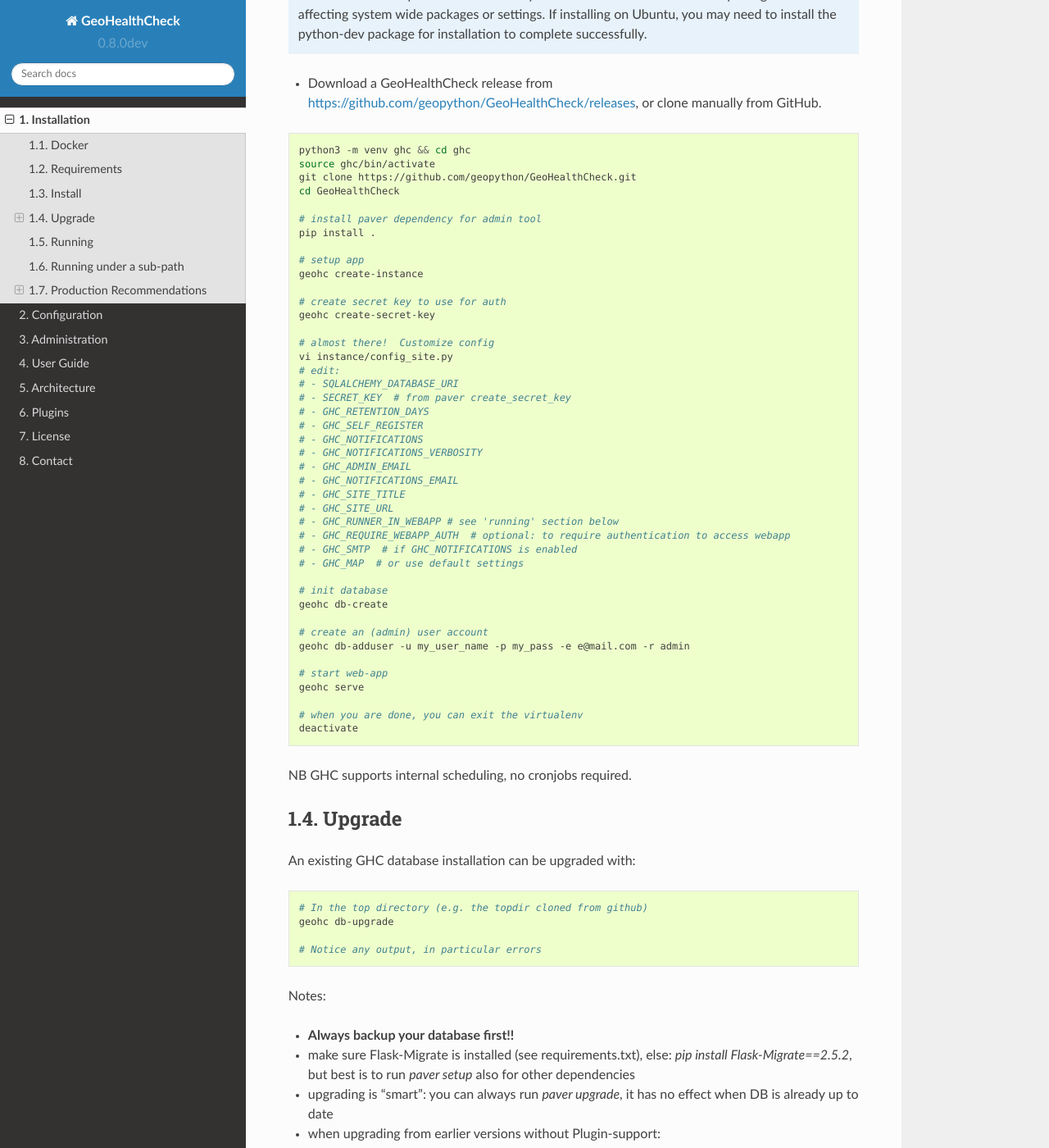
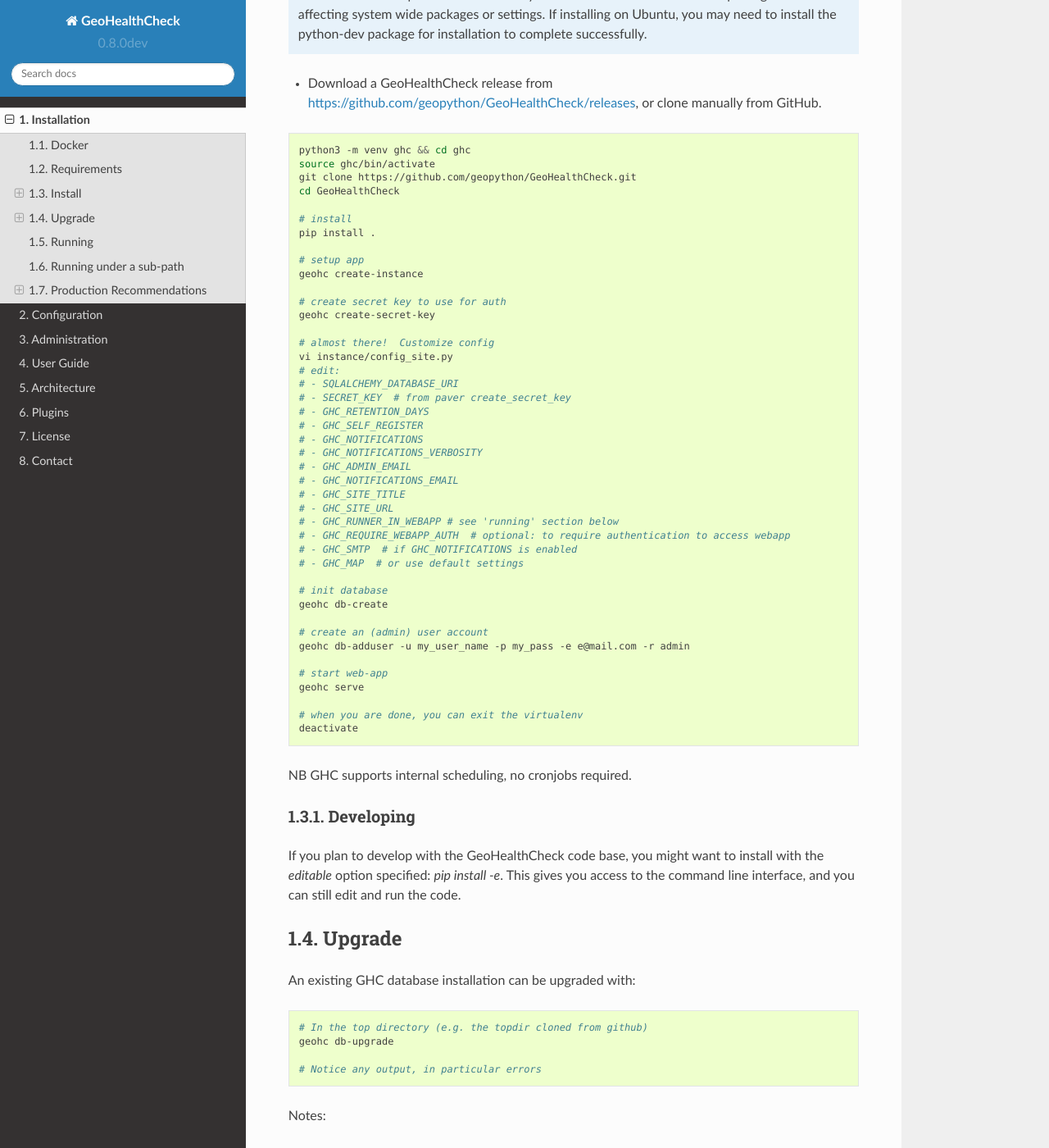
Before and after one commit to geopython/GeoHealthCheck, a Sphinx documentation site: the page built from docs/install.rst, in a window 1280 px wide and 1400 px high, scrolled down 924 px. Shown: the whole window at 82% size. Built offline with Sphinx 7.4.7 and the Read the Docs theme 2.0.0, drawn with Linux system fonts in a browser that asks for light colours.

Commit message:
Update install doc

```diff
--- a/docs/install.rst
+++ b/docs/install.rst
@@ -54,7 +54,7 @@
   git clone https://github.com/geopython/GeoHealthCheck.git
   cd GeoHealthCheck
 
-  # install paver dependency for admin tool
+  # install
   pip install .
 
   # setup app
@@ -94,6 +94,12 @@
   deactivate
 
 NB GHC supports internal scheduling, no cronjobs required.
+
+Developing
+..........
+If you plan to develop with the GeoHealthCheck code base, you might want to install with the
+*editable* option specified: `pip install -e`. This gives you access to the command line interface,
+and you can still edit and run the code.
 
 .. _upgrade:
 
```
Also changed, not shown: README.md (+3 -0 lines).
